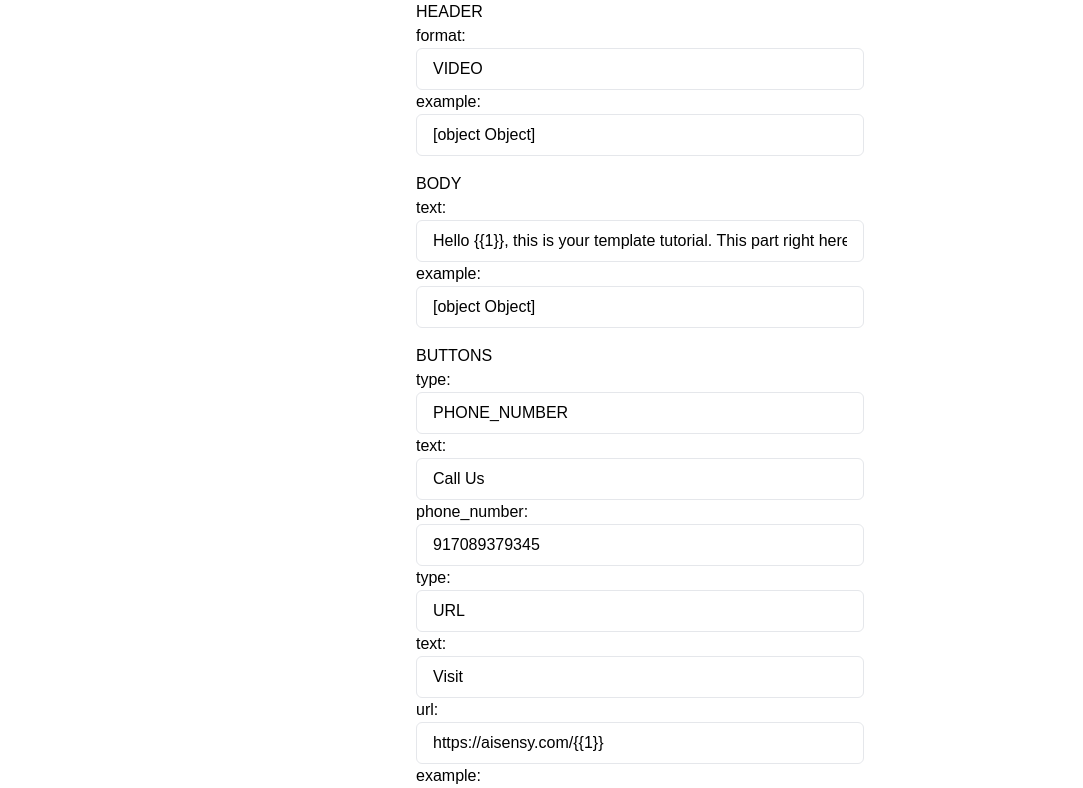
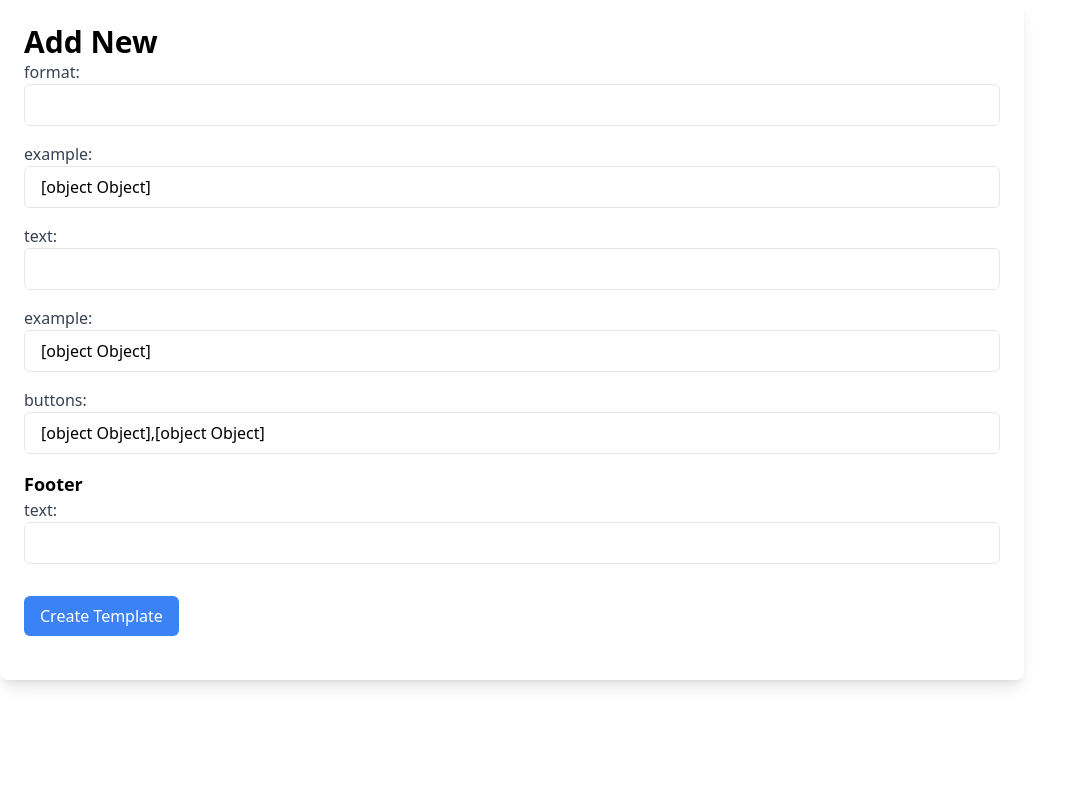
Before and after one commit to jaypawar1/POSystem, a Next.js app: page /partner/createTemplate in a window 1280 px wide. Shown: the top 788 px of the page, without its empty margins (0-1083 px from the left). Built offline with nearby package versions, Linux system fonts and the light colour scheme.

Commit message:
template form

```diff
--- a/src/app/globals.css
+++ b/src/app/globals.css
@@ -3,11 +3,6 @@
 @tailwind utilities;
 
 
-
-*{
-    font-family: "Poppins", sans-serif;
-
-  }
 nav.menunav::-webkit-scrollbar{
     display: none
 }
--- a/src/app/layout.js
+++ b/src/app/layout.js
@@ -1,7 +1,8 @@
-import { Inter } from "next/font/google";
+
 import "./globals.css";
+import { Poppins } from "next/font/google";
 
-const inter = Inter({ subsets: ["latin"] });
+const poppins = Poppins({ subsets: ["latin"], weight: ["100", "200", "300", "400", "500", "600", "700", "800", "900"] });
 
 export const metadata = {
   title: "RestoAI",
@@ -11,13 +12,7 @@ export const metadata = {
 export default function RootLayout({ children }) {
   return (
     <html lang="en">
-     <link rel="preconnect" href="https://fonts.googleapis.com" />
-  <link rel="preconnect" href="https://fonts.gstatic.com" crossOrigin="" />
-  <link
-    href="https://fonts.googleapis.com/css2?family=Poppins&display=swap"
-    rel="stylesheet"
-  />
-      <body className={inter.className}>{children}</body>
+      <body className={poppins.className}>{children}</body>
     </html>
   );
 }
--- a/src/components/sidebar.js
+++ b/src/components/sidebar.js
@@ -2,6 +2,7 @@ import { MdCampaign } from "react-icons/md";
 import { FaHandshake } from "react-icons/fa";
 import { MdOutlineTextSnippet } from "react-icons/md";
 import { VscFeedback } from "react-icons/vsc";
+import "../app/globals.css"
 
 export const Sidebar = ()=>{
 
--- /dev/null
+++ b/src/pages/Business.js
@@ -0,0 +1,62 @@
+import { Sidebar } from "@/components/sidebar";
+import { FaSearch } from "react-icons/fa";
+import { MdLockOpen } from "react-icons/md";
+import { IoIosInformationCircle } from "react-icons/io";
+
+export default function Business(){
+    return(
+        <div className="h-screen bg-gray-100 w-screen flex">
+            <Sidebar/>
+           <div className="h-screen w-[80vw]">
+            <header className="flex justify-between items-center h-[12vh] bg-white">
+                <div>
+                    <p className="mx-7 text-xl">Business : PixelMize</p>
+                </div>
+                <div className="flex gap-2 items-center">
+                <button className="flex items-center gap-1 bg-green-300 text-green-950 px-4 py-2 text-sm rounded-md "><MdLockOpen className="text-lg"/>Reset Password</button>
+                    <div className="flex rounded-3xl w-fit  m-2 shadow-md justify-between items-center mr-6 py-1.5 bg-gray-100/60">
+              <input
+                placeholder="Find Business"
+                className="bg-transparent px-3 py-1.5 h-[90%] focus:outline-none"
+                type="text"
+              />
+              <button className="h-7 w-7 flex justify-center items-center rounded-full bg-green-300 text-green-950 mx-2">
+                <FaSearch />
+              </button>
+            </div>
+                </div>
+            </header>
+
+            <div className="mt-6">
+               <div className="w-full flex justify-center ">
+               <div className="bg-white flex flex-col justify-center w-[96%] px-2 pb-2.5 rounded">
+                    <h1 className="text-2xl mt-3 mx-6">Business Details:</h1>
+                    <div className="flex justify-center items-center w-full p-4">
+                    <div className="flex bg-green-200 text-green-950 py-4 rounded justify-around w-[100%]">
+                        <div>
+                            <p className="text-sm flex items-center gap-1">Company Name <IoIosInformationCircle/></p>
+                            <p className="text-base text-black font-bold">PixelMize</p>
+                        </div>
+                        <div>
+                            <p className="text-sm flex items-center gap-1">Mobile Number <IoIosInformationCircle/></p>
+                            <p className="text-base text-black font-bold">9774773955</p>
+                        </div>
+                        <div>
+                            <p className="text-sm flex items-center gap-1">Admin Email <IoIosInformationCircle/> </p>
+                            <p className="text-base font-bold">Jaypawar@pixelmize.com</p>
+                        </div>
+                    </div>
+                    </div>
+                </div>
+               </div>
+               <div className="w-full">
+                <p>Live Projects</p>
+                <div>
+
+                </div>
+               </div>
+            </div>
+           </div>
+        </div>
+    )
+}
--- a/src/pages/Templates.js
+++ b/src/pages/Templates.js
@@ -6,10 +6,24 @@ import "../app/globals.css";
 import { Sidebar } from "@/components/sidebar";
 import { FaSearch } from "react-icons/fa";
 import { FaSync } from "react-icons/fa";
+import { MdOutlineExplore } from "react-icons/md";
+import { TbProgress } from "react-icons/tb";
+import { MdOutlineDrafts } from "react-icons/md";
+import { MdOutlineIncompleteCircle } from "react-icons/md";
+import { MdOutlineCheckCircleOutline } from "react-icons/md";
+import { BiErrorAlt } from "react-icons/bi";
+import TemplateForm from "./partner/createTemplate";
+import { IoMdCloseCircle } from "react-icons/io";
 
 const Templates = () => {
   const [selectedTab, setSelectedTab] = useState(1);
+  const [form,setForm] = useState(false)
 
+  const formOpen = () => {
+    return(
+      setForm(!form)
+    )
+  }
   return (
     <div className="flex flex-row">
       <Sidebar />
@@ -17,7 +31,7 @@ const Templates = () => {
         <header className="w-[80vw] h-[15vh]">
           <div className="flex w-[80vw] flex-row justify-between h-[12vh] items-center bg-white shadow-sm">
             <p className="text-2xl ml-6">Message Templates</p>
-            <button className="flex h-[50%] mr-5 items-center gap-1 bg-green-300 text-green-950 px-2 text-sm pr-3 rounded-md mx-2">
+            <button onClick={formOpen} className="flex h-[50%] mr-5 items-center gap-1 bg-green-300 text-green-950 px-2 text-sm pr-3 rounded-md mx-2">
               <IoAddOutline className="text-xl" />
               New
             </button>
@@ -40,68 +54,69 @@ const Templates = () => {
           </div>
           <div className="flex mx-4 justify-between px-2 py-1 rounded-t-md">
             <button
-              className={`flex-1 text-center py-2 rounded ${
+              className={`flex px-10 justify-center items-center py-2 gap-2 rounded ${
                 selectedTab === 1
                   ? "bg-green-300 text-green-950"
-                  : "bg-gray-100/50 text-gray-700"
+                  : "bg-gray-100 text-gray-700"
               }`}
               onClick={() => setSelectedTab(1)}
             >
-              Tab 1
+              <MdOutlineExplore className="text-2xl"/> Explore
             </button>
             <button
-              className={`flex-1 text-center py-2 rounded ${
+              className={`flex px-10 justify-center items-center py-2 gap-2 rounded ${
                 selectedTab === 2
                   ? "bg-green-300 text-green-950"
-                  : "bg-gray-100/50 text-gray-700"
+                  : "bg-gray-100 text-gray-700"
               }`}
               onClick={() => setSelectedTab(2)}
             >
-              Tab 2
+              <TbProgress className="text-2xl"/> All
             </button>
             <button
-              className={`flex-1 text-center py-2 rounded ${
+              className={`flex px-10 justify-center items-center py-2 gap-2 rounded ${
                 selectedTab === 3
                   ? "bg-green-300 text-green-950"
-                  : "bg-gray-100/50 text-gray-700"
+                  : "bg-gray-100 text-gray-700"
               }`}
               onClick={() => setSelectedTab(3)}
             >
-              Tab 3
+              < MdOutlineDrafts className="text-2xl"/> Drafts
             </button>
             <button
-              className={`flex-1 text-center py-2 rounded ${
+              className={`flex px-10 justify-center items-center py-2 gap-2 rounded ${
                 selectedTab === 4
                   ? "bg-green-300 text-green-950"
-                  : "bg-gray-100/50 text-gray-700"
+                  : "bg-gray-100 text-gray-700"
               }`}
               onClick={() => setSelectedTab(4)}
             >
-              Tab 4
+              <MdOutlineIncompleteCircle className="text-2xl"/>Pending
             </button>
             <button
-              className={`flex-1 text-center py-2 rounded ${
+              className={`flex px-10 justify-center items-center py-2 gap-2 rounded ${
                 selectedTab === 5
                   ? "bg-green-300 text-green-950"
-                  : "bg-gray-100/50 text-gray-700"
+                  : "bg-gray-100 text-gray-700"
               }`}
               onClick={() => setSelectedTab(5)}
             >
-              Tab 5
+              <MdOutlineCheckCircleOutline className="text-2xl"/>Approved
             </button>
             <button
-              className={`flex-1 text-center py-2 rounded ${
+              className={`flex px-10 justify-center items-center py-2 gap-2 rounded ${
                 selectedTab === 6
                   ? "bg-green-300 text-green-950"
-                  : "bg-gray-100/50 text-gray-700"
+                  : "bg-gray-100 text-gray-700"
               }`}
               onClick={() => setSelectedTab(6)}
             >
-              Tab 6
+              <BiErrorAlt className="text-2xl"/>Action Required
             </button>
           </div>
         </header>
       </div>
+      {form && <div className="fixed top-0 left-0 h-screen w-screen backdrop-blur-sm flex justify-center items-center" ><button onClick={formOpen} className="fixed top-5 right-10"><IoMdCloseCircle className="text-3xl"/></button><TemplateForm/></div>}
     </div>
   );
 };
--- a/src/pages/partner/createTemplate.js
+++ b/src/pages/partner/createTemplate.js
@@ -8,8 +8,8 @@ const TemplateForm = () => {
         language: 'en',
         components: [
             {
-                type: 'HEADER',
-                format: 'VIDEO',
+                type: '',
+                format: '',
                 example: {
                     header_handle: [
                         'https://aisensy-project-media-library-stg.s3.ap-south-1.amazonaws.com/VIDEO/6245d025fcb7966c46294618/9346765_6467606fileexampleMP448015MG.mp4'
@@ -17,8 +17,8 @@ const TemplateForm = () => {
                 }
             },
             {
-                type: 'BODY',
-                text: 'Hello {{1}}, this is your template tutorial. This part right here is the body of the message that will be sent to the user.',
+                type: '',
+                text: '',
                 example: {
                     body_text: [
                         ['Romit']
@@ -26,26 +26,26 @@ const TemplateForm = () => {
                 }
             },
             {
-                type: 'BUTTONS',
+                type: '',
                 buttons: [
                     {
-                        type: 'PHONE_NUMBER',
-                        text: 'Call Us',
-                        phone_number: '917089379345'
+                        type: '',
+                        text: '',
+                        phone_number: ''
                     },
                     {
-                        type: 'URL',
-                        text: 'Visit',
-                        url: 'https://aisensy.com/{{1}}',
+                        type: '',
+                        text: '',
+                        url: '',
                         example: [
-                            'https://aisensy.com/events'
+                            ''
                         ]
                     }
                 ]
             },
             {
-                type: 'FOOTER',
-                text: 'This portion is the footer. Use it as required'
+                type: 'Footer',
+                text: ''
             }
         ]
     });
@@ -93,25 +93,26 @@ const TemplateForm = () => {
     };
 
     return (
-        <div className="max-w-md mx-auto">
+        <div className="w-[80vw] h-[85vh] overflow-y-scroll bg-white shadow-lg rounded-lg p-6">
+            <p className='text-3xl font-bold'>Add New</p>
             <form onSubmit={handleSubmit} className="space-y-4">
                 {formData.components.map((component, index) => (
                     <div key={index}>
-                        <h2>{component.type}</h2>
+                        <h2 className="text-lg font-semibold">{component.type}</h2>
                         {component.type === 'BUTTONS' ? (
                             <div>
                                 {component.buttons.map((button, buttonIndex) => (
                                     <div key={buttonIndex}>
                                         {Object.entries(button).map(([key, value], i) => (
-                                            <div key={i}>
-                                                <label htmlFor={`${component.type}-${key}-${buttonIndex}`} className="block">{key}:</label>
+                                            <div key={i} className="mb-4">
+                                                <label htmlFor={`${component.type}-${key}-${buttonIndex}`} className="block text-gray-700">{key}:</label>
                                                 <input
                                                     type="text"
                                                     id={`${component.type}-${key}-${buttonIndex}`}
                                                     name={key}
                                                     value={value}
                                                     onChange={(e) => handleChange(e, index, `buttons.${buttonIndex}.${key}`)}
-                                                    className="w-full border rounded-md px-4 py-2"
+                                                    className="w-full border rounded-md px-4 py-2 focus:outline-none focus:border-blue-500"
                                                 />
                                             </div>
                                         ))}
@@ -121,15 +122,15 @@ const TemplateForm = () => {
                         ) : (
                             Object.entries(component).map(([key, value], i) => (
                                 key !== 'type' &&
-                                <div key={i}>
-                                    <label htmlFor={`${component.type}-${key}`} className="block">{key}:</label>
+                                <div key={i} className="mb-4">
+                                    <label htmlFor={`${component.type}-${key}`} className="block text-gray-700">{key}:</label>
                                     <input
                                         type="text"
                                         id={`${component.type}-${key}`}
                                         name={key}
                                         value={value}
                                         onChange={(e) => handleChange(e, index, key)}
-                                        className="w-full border rounded-md px-4 py-2"
+                                        className="w-full border rounded-md px-4 py-2 focus:outline-none focus:border-blue-500"
                                     />
                                 </div>
                             ))
@@ -137,10 +138,11 @@ const TemplateForm = () => {
                     </div>
                 ))}
 
-                <button type="submit" className="bg-blue-500 text-white px-4 py-2 rounded-md hover:bg-blue-600">Create Template</button>
+                <button type="submit" className="bg-blue-500 text-white px-4 py-2 rounded-md hover:bg-blue-600 focus:outline-none focus:bg-blue-600">Create Template</button>
             </form>
         </div>
     );
+
 };
 
 export default TemplateForm;
```
Also changed, not shown: src/pages/menu.js (+41 -7 lines).
